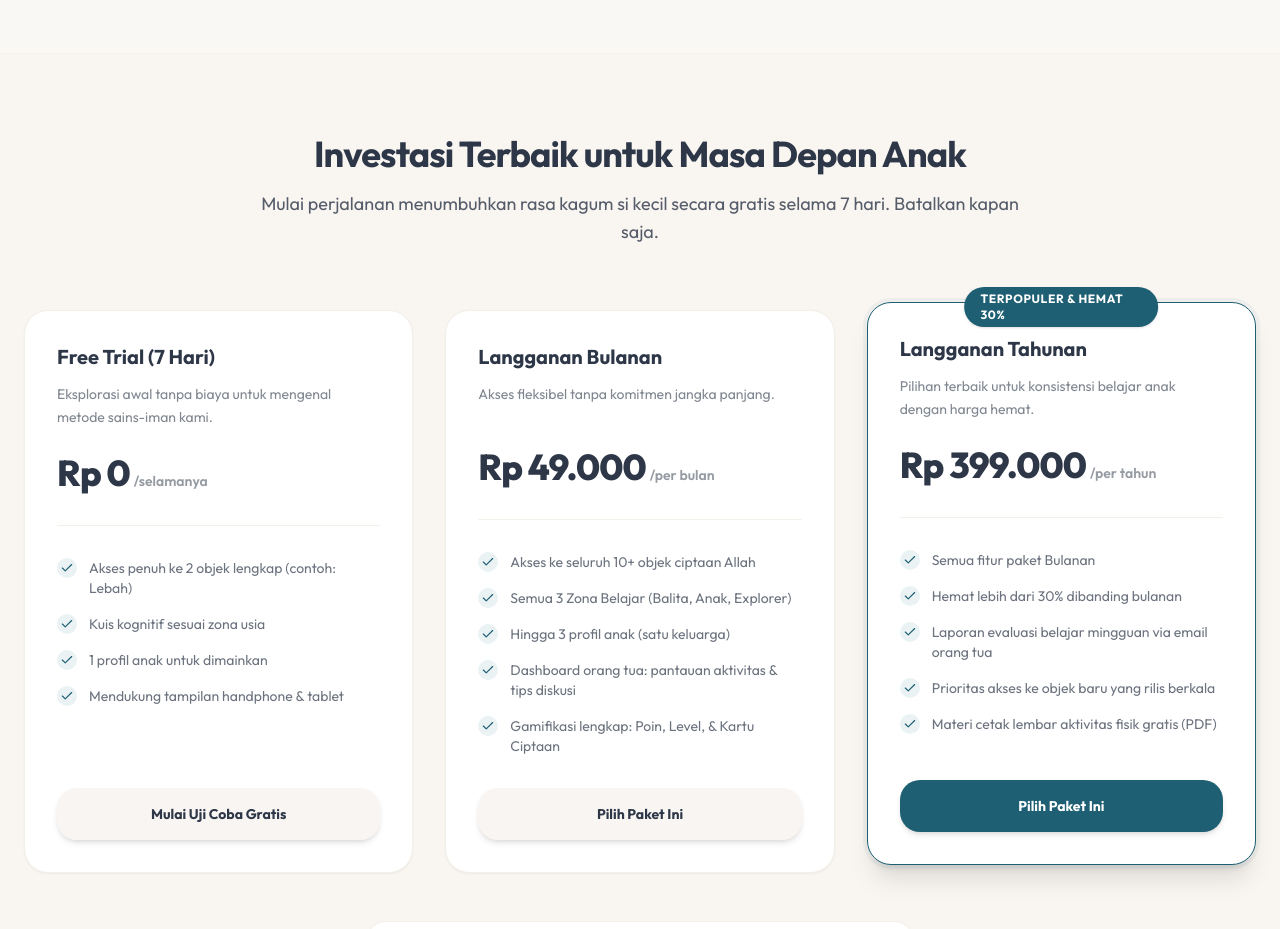
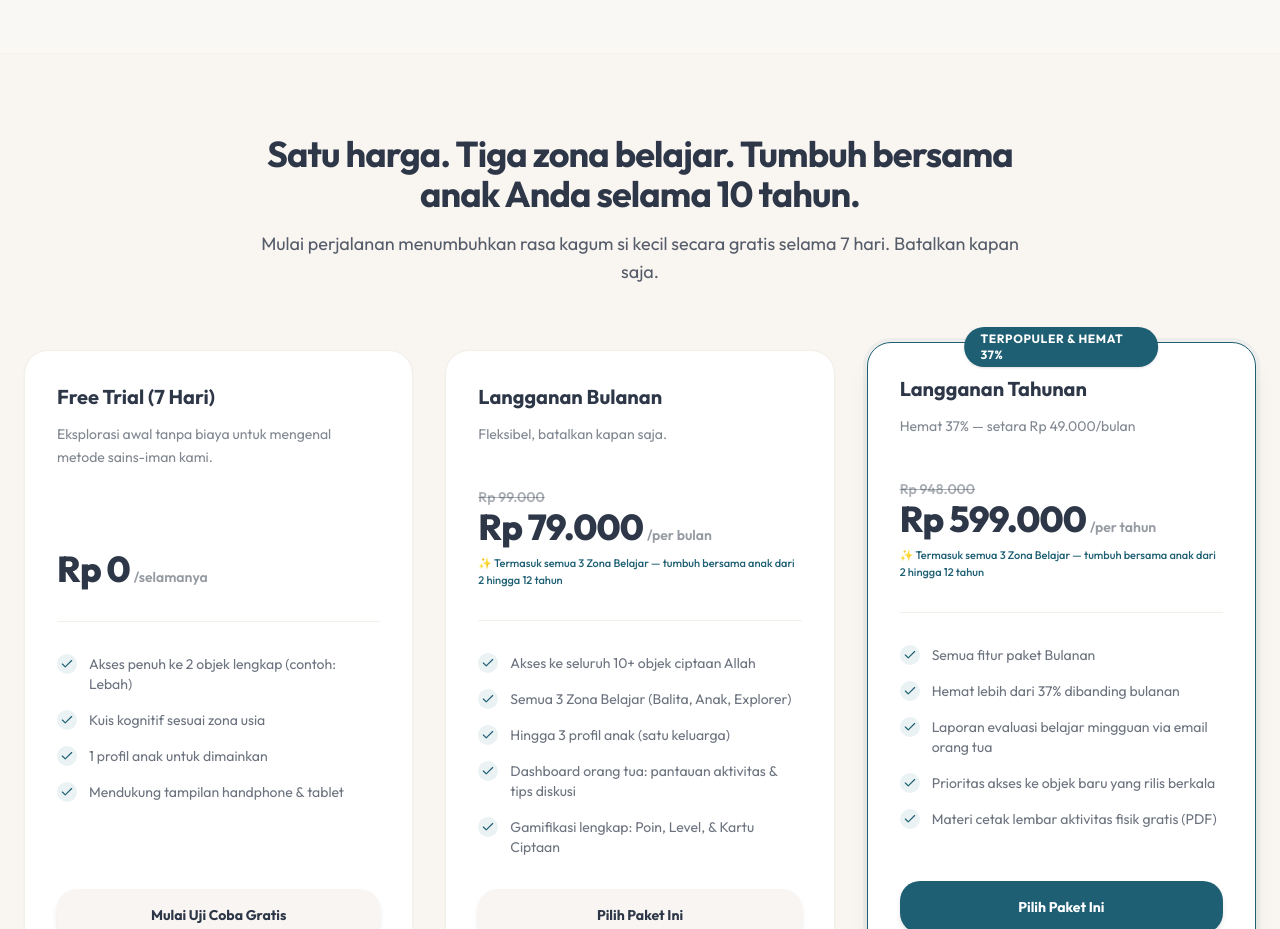
Before and after one commit to zuld8/ilmunabi, a Next.js app: page / in a window 1280 px wide. Shown: the part 3820-4749 px from the top of the page. Built offline with nearby package versions, Linux system fonts and the light colour scheme.

Commit message:
update: pricing to 79k/month and 599k/year

```diff
--- a/src/app/parents/page.tsx
+++ b/src/app/parents/page.tsx
@@ -203,7 +203,7 @@ export default function ParentDashboard() {
                   onClick={handleSubscribeClick}
                   className="w-full rounded-xl bg-teal py-3 text-center text-xs font-bold text-white shadow hover:bg-teal-dark transition"
                 >
-                  Aktifkan Premium (Rp 49.000 / bln)
+                  Aktifkan Premium (Rp 79.000 / bln)
                 </button>
               </div>
             )}
--- a/src/components/PricingSection.tsx
+++ b/src/components/PricingSection.tsx
@@ -12,12 +12,13 @@ export default function PricingSection({ lang }: PricingSectionProps) {
   const content = {
     id: {
       sectionId: "pricing",
-      title: "Investasi Terbaik untuk Masa Depan Anak",
+      title: "Satu harga. Tiga zona belajar. Tumbuh bersama anak Anda selama 10 tahun.",
       subtitle: "Mulai perjalanan menumbuhkan rasa kagum si kecil secara gratis selama 7 hari. Batalkan kapan saja.",
-      popularTag: "Terpopuler & Hemat 30%",
+      popularTag: "TERPOPULER & HEMAT 37%",
       ctaTrial: "Mulai Uji Coba Gratis",
       ctaSelect: "Pilih Paket Ini",
       guarantee: "Uji coba gratis 7 hari selesai, baru tagihan dikirim. Batalkan kapan saja tanpa komitmen.",
+      footnote: "💡 Orang tua Indonesia rata-rata menghabiskan Rp 400.000–700.000/bulan untuk les anak. IlmuNabi hadir seharga secangkir kopi per minggu.",
       tiers: [
         {
           name: "Free Trial (7 Hari)",
@@ -34,9 +35,11 @@ export default function PricingSection({ lang }: PricingSectionProps) {
         },
         {
           name: "Langganan Bulanan",
-          price: "Rp 49.000",
+          price: "Rp 79.000",
+          originalPrice: "Rp 99.000",
           period: "per bulan",
-          desc: "Akses fleksibel tanpa komitmen jangka panjang.",
+          desc: "Fleksibel, batalkan kapan saja.",
+          subpriceNote: "✨ Termasuk semua 3 Zona Belajar — tumbuh bersama anak dari 2 hingga 12 tahun",
           features: [
             "Akses ke seluruh 10+ objek ciptaan Allah",
             "Semua 3 Zona Belajar (Balita, Anak, Explorer)",
@@ -48,12 +51,14 @@ export default function PricingSection({ lang }: PricingSectionProps) {
         },
         {
           name: "Langganan Tahunan",
-          price: "Rp 399.000",
+          price: "Rp 599.000",
+          originalPrice: "Rp 948.000",
           period: "per tahun",
-          desc: "Pilihan terbaik untuk konsistensi belajar anak dengan harga hemat.",
+          desc: "Hemat 37% — setara Rp 49.000/bulan",
+          subpriceNote: "✨ Termasuk semua 3 Zona Belajar — tumbuh bersama anak dari 2 hingga 12 tahun",
           features: [
             "Semua fitur paket Bulanan",
-            "Hemat lebih dari 30% dibanding bulanan",
+            "Hemat lebih dari 37% dibanding bulanan",
             "Laporan evaluasi belajar mingguan via email orang tua",
             "Prioritas akses ke objek baru yang rilis berkala",
             "Materi cetak lembar aktivitas fisik gratis (PDF)",
@@ -64,12 +69,13 @@ export default function PricingSection({ lang }: PricingSectionProps) {
     },
     en: {
       sectionId: "pricing",
-      title: "The Best Investment for Your Child's Future",
+      title: "One price. Three learning zones. Grows with your child for 10 years.",
       subtitle: "Start cultivating your little one's awe for free for 7 days. Cancel anytime.",
-      popularTag: "Most Popular - Save 30%",
+      popularTag: "MOST POPULAR - SAVE 37%",
       ctaTrial: "Start Free Trial",
       ctaSelect: "Choose This Plan",
       guarantee: "7 days free trial, then billed. Cancel anytime with zero commitment.",
+      footnote: "💡 Indonesian parents spend on average Rp 400,000–700,000/month on children's tutoring. IlmuNabi is here for the price of a cup of coffee per week.",
       tiers: [
         {
           name: "Free Trial (7 Days)",
@@ -86,9 +92,11 @@ export default function PricingSection({ lang }: PricingSectionProps) {
         },
         {
           name: "Monthly Subscription",
-          price: "$4.99",
+          price: "$7.99",
+          originalPrice: "$9.99",
           period: "per month",
-          desc: "Flexible access with no long-term commitment.",
+          desc: "Flexible, cancel anytime.",
+          subpriceNote: "✨ Includes all 3 Learning Zones — grows with your child from 2 to 12 years old",
           features: [
             "Access to all 10+ Allah's creation objects",
             "All 3 learning zones (Toddler, Kids, Explorer)",
@@ -100,12 +108,14 @@ export default function PricingSection({ lang }: PricingSectionProps) {
         },
         {
           name: "Yearly Subscription",
-          price: "$39.99",
+          price: "$59.99",
+          originalPrice: "$95.88",
           period: "per year",
-          desc: "Best value option for consistent learning and maximum savings.",
+          desc: "Save 37% — equivalent to $4.99/month",
+          subpriceNote: "✨ Includes all 3 Learning Zones — grows with your child from 2 to 12 years old",
           features: [
             "All features from the Monthly package",
-            "Save over 30% compared to monthly rates",
+            "Save over 37% compared to monthly rates",
             "Weekly progress reports sent directly to parents' email",
             "Priority access to newly released objects",
             "Free printable activity sheets (PDF downloads)",
@@ -156,13 +166,25 @@ export default function PricingSection({ lang }: PricingSectionProps) {
                   <p className="mt-3 text-sm text-charcoal/60 leading-relaxed min-h-[40px]">
                     {tier.desc}
                   </p>
-                  <div className="mt-6 flex items-baseline justify-center lg:justify-start gap-1">
+                  <div className="mt-6 flex flex-col items-center lg:items-start min-h-[96px] justify-end">
+                    {tier.originalPrice && (
+                      <span className="text-sm text-charcoal/40 line-through font-semibold">
+                        {tier.originalPrice}
+                      </span>
+                    )}
+                    <div className="flex items-baseline gap-1">
                       <span className="text-4xl font-extrabold text-charcoal tracking-tight">
                         {tier.price}
                       </span>
                       <span className="text-sm font-semibold text-charcoal/50">
                         /{tier.period}
                       </span>
+                    </div>
+                    {tier.subpriceNote && (
+                      <span className="mt-2 text-[11px] font-medium text-teal text-center lg:text-left leading-normal">
+                        {tier.subpriceNote}
+                      </span>
+                    )}
                   </div>
                 </div>
 
@@ -196,6 +218,11 @@ export default function PricingSection({ lang }: PricingSectionProps) {
           ))}
         </div>
 
+        {/* Footnote psychological anchor */}
+        <p className="mt-8 text-center text-xs text-charcoal/50 italic max-w-xl mx-auto leading-relaxed">
+          {t.footnote}
+        </p>
+
         {/* Guarantee text */}
         <div className="mt-12 flex justify-center">
           <div className="flex max-w-2xl items-center gap-3 rounded-2xl bg-white border border-cream-dark/80 px-6 py-4 shadow-sm text-xs text-charcoal/60 leading-relaxed">
```
Lines whose indentation alone changed are shown as unchanged.
